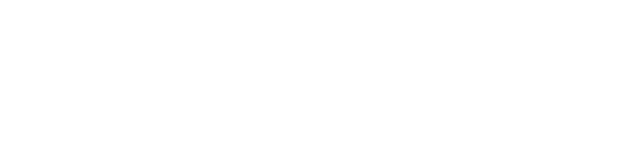
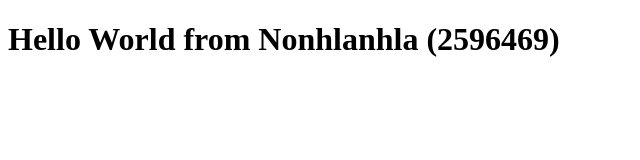
Before and after one commit to dee-mkhabela/-2596469--labs-sd-24, a plain HTML site: page student.html in a window 1280 px wide. Shown: the whole page, without its empty margins (0-640 px from the left). Drawn offline with Linux system fonts and the light colour scheme.

Commit message:
Update student.html

```diff
--- a/student.html
+++ b/student.html
@@ -4,6 +4,6 @@
 <title>Hello World from Nonhlanhla (2596469)</title>
 </head>
 <body>
-
+<h1>Hello World from Nonhlanhla (2596469)</h1>
 </body>
 </html>
```
